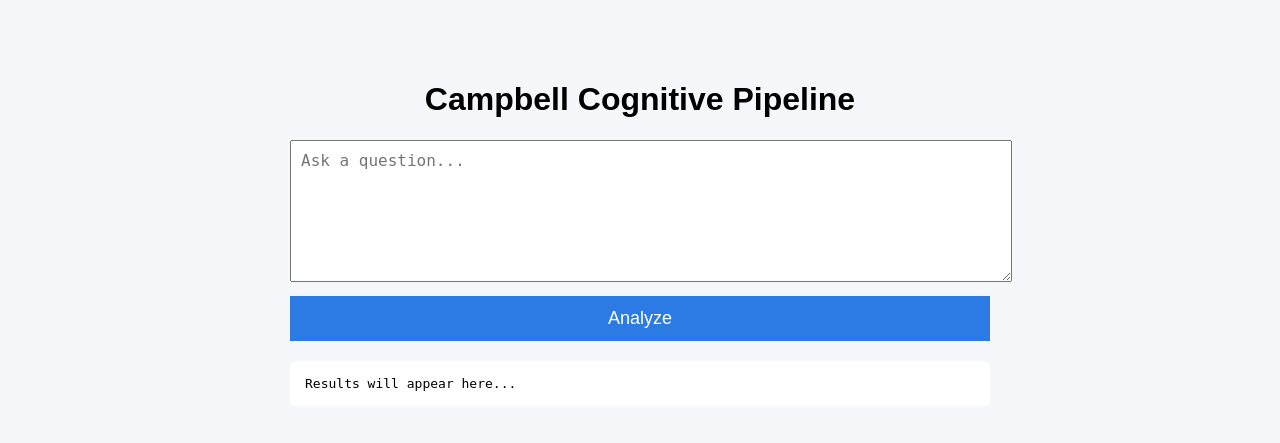
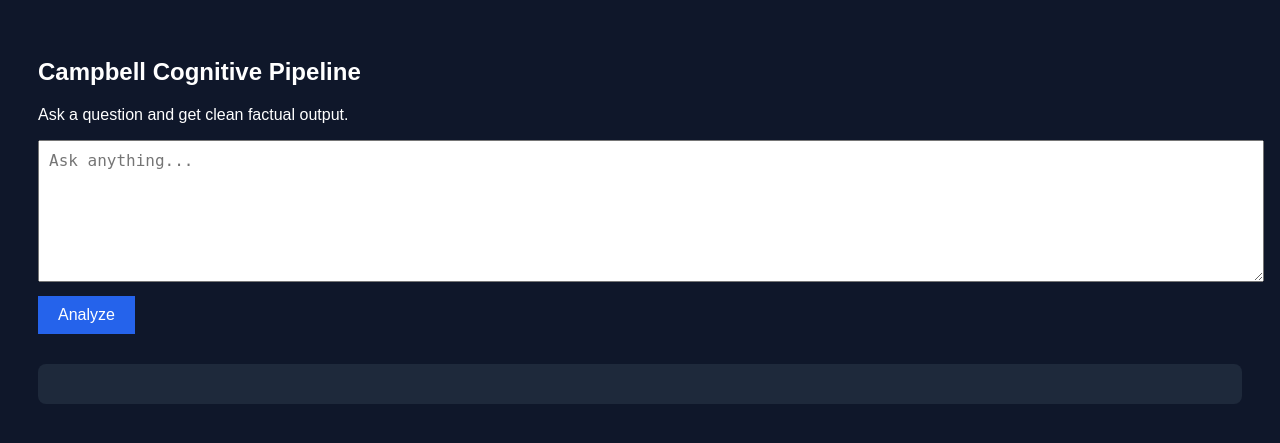
Before and after one commit to seprimo22-bit/Pipeline-MVP2, a Python web app: template templates/index.html in a window 1280 px wide. Shown: the top 443 px of the page. Run offline with Jinja, Linux system fonts and the light colour scheme; the template is opened without the code that fills it, so the values that code supplies are empty.

Commit message:
Update index.html

```diff
--- a/templates/index.html
+++ b/templates/index.html
@@ -2,17 +2,13 @@
 <html>
 <head>
 <title>Campbell Cognitive Pipeline</title>
+
 <style>
 body {
-            font-family: Arial;
-            max-width: 700px;
-            margin: 40px auto;
-            padding: 20px;
-            background: #f5f7fa;
-        }
-
-        h1 {
-            text-align: center;
+    font-family: Arial, sans-serif;
+    background: #0f172a;
+    color: white;
+    padding: 30px;
 }
 
 textarea {
@@ -23,57 +19,64 @@
 }
 
 button {
-            width: 100%;
-            padding: 12px;
-            font-size: 18px;
     margin-top: 10px;
-            background: #2c7be5;
+    padding: 10px 20px;
+    font-size: 16px;
+    background: #2563eb;
     color: white;
     border: none;
     cursor: pointer;
 }
 
 button:hover {
-            background: #1a5edb;
+    background: #1e40af;
 }
 
-        pre {
-            background: white;
-            padding: 15px;
-            margin-top: 20px;
-            overflow-x: auto;
-            border-radius: 6px;
+.result {
+    margin-top: 30px;
+    padding: 20px;
+    background: #1e293b;
+    border-radius: 8px;
 }
 </style>
+
 </head>
-
 <body>
 
-<h1>Campbell Cognitive Pipeline</h1>
+<h2>Campbell Cognitive Pipeline</h2>
+<p>Ask a question and get clean factual output.</p>
 
-<textarea id="question"
-placeholder="Ask a question..."></textarea>
-
+<textarea id="q" placeholder="Ask anything..."></textarea>
+<br>
 <button onclick="ask()">Analyze</button>
 
-<pre id="result">Results will appear here...</pre>
+<div class="result" id="result"></div>
 
 <script>
-async function ask() {
-    const question = document.getElementById("question").value;
+async function ask(){
+    let question=document.getElementById("q").value;
 
-    const res = await fetch("/analyze", {
-        method: "POST",
-        headers: {
-            "Content-Type": "application/json"
-        },
-        body: JSON.stringify({ question })
+    let res=await fetch("/analyze",{
+        method:"POST",
+        headers: {"Content-Type":"application/json"},
+        body: JSON.stringify({question:question})
     });
 
-    const data = await res.json();
+    let data=await res.json();
 
-    document.getElementById("result").textContent =
-        JSON.stringify(data, null, 2);
+    let facts = data.final_output?.facts || [];
+    let ai_answer = data.ai_answer || "No answer";
+
+    let html = "<h3>AI Answer</h3>";
+    html += "<p>"+ai_answer+"</p>";
+
+    if(facts.length){
+        html += "<h3>Extracted Facts</h3><ul>";
+        facts.forEach(f=> html += "<li>"+f+"</li>");
+        html += "</ul>";
+    }
+
+    document.getElementById("result").innerHTML = html;
 }
 </script>
 
```
Lines whose indentation alone changed are shown as unchanged.
